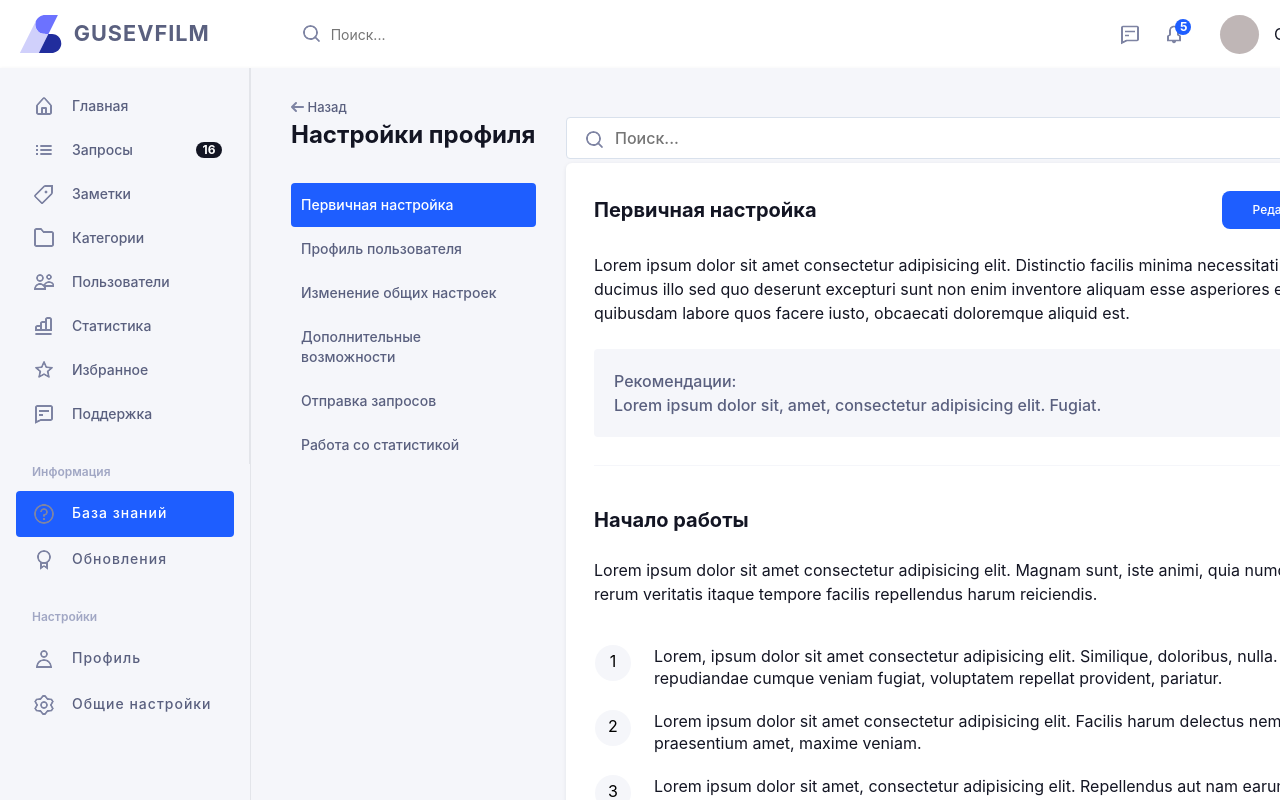
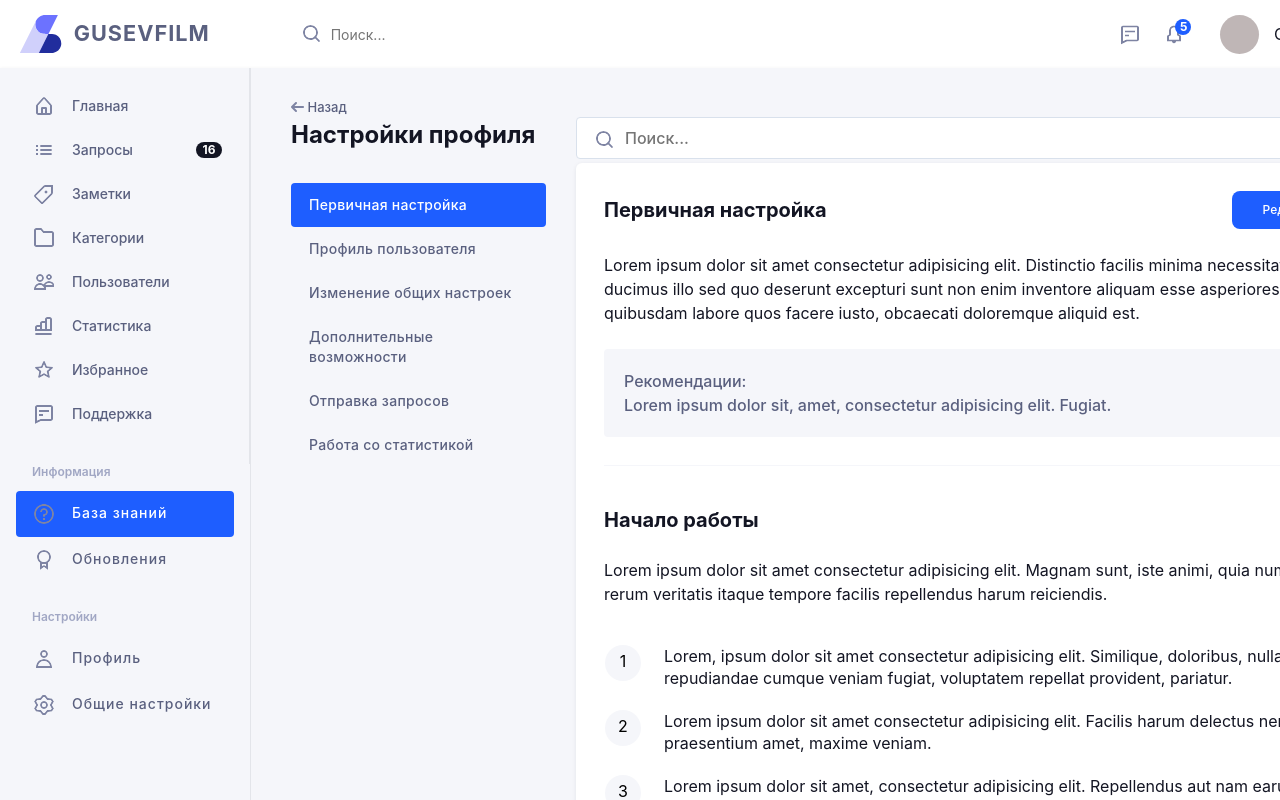
Before and after one commit to EvSedov/gusevfilm, a Vue app: page / in a window 1280 px wide. Shown: the top 800 px of the page. Built offline with nearby package versions, Linux system fonts and the light colour scheme.

Commit message:
fix style for table of contents component

```diff
--- a/src/components/TableOfContents.vue
+++ b/src/components/TableOfContents.vue
@@ -60,17 +60,18 @@ h2 {
 }
 
 .table-item {
+  width: 255px;
   display: flex;
 }
 
 .table-item a {
   width: 100%;
   padding: 12px 20px;
-  padding-left: 10px;
+  padding-left: 18px;
   font-size: 14px;
   font-weight: 500;
   line-height: 20px;
-  letter-spacing: 0px;
+  letter-spacing: 0.3px;
   text-align: left;
   border-radius: 4px;
   cursor: pointer;
```
